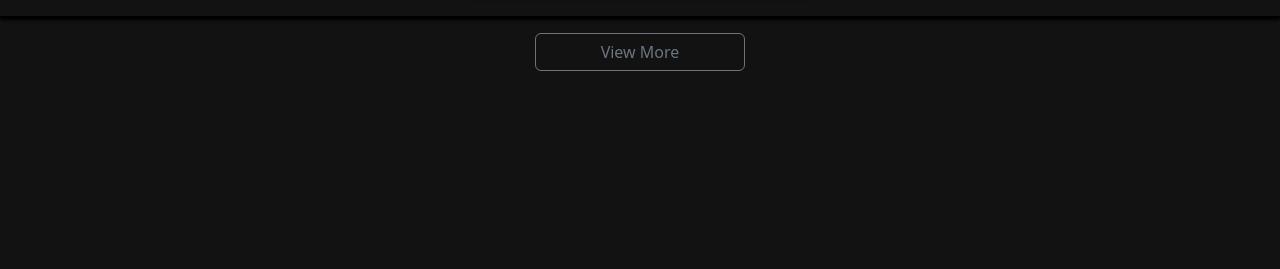
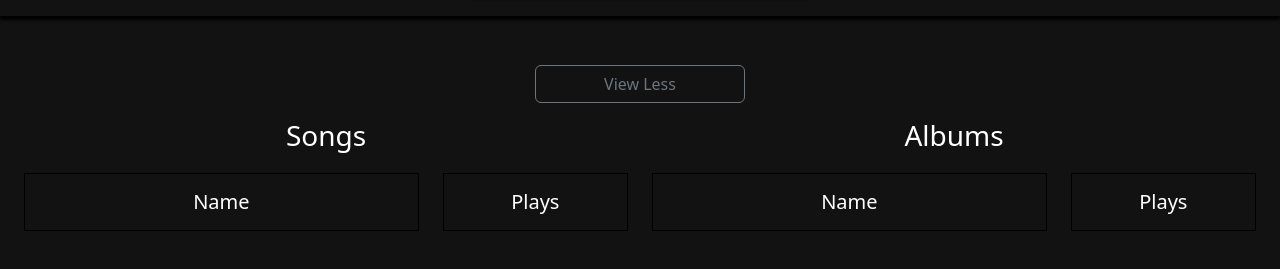
Before and after one commit to zachshouts/music-web-app, a plain HTML site: page index.html in a window 1280 px wide. Both pictures are taken after a click on the button "View More". Shown: the part 439-708 px from the top of the page. Drawn offline with nearby package versions, Linux system fonts and the light colour scheme.

Commit message:
Updating info box

```diff
--- a/assets/css/styles.css
+++ b/assets/css/styles.css
@@ -14,3 +14,29 @@ body {
   height: 64px;
   object-fit: cover;
 }
+
+#info-box {
+  visibility: hidden;
+}
+
+#top-tracks h3 {
+  text-align: center;
+  margin-bottom: 1.3rem;
+}
+
+#top-albums h3 {
+  text-align: center;
+  margin-bottom: 1.3rem;
+}
+
+#top-tracks h5 {
+  text-align: center;
+  border: 1px solid black;
+  padding: 1rem;
+}
+
+#top-albums h5 {
+  text-align: center;
+  border: 1px solid black;
+  padding: 1rem;
+}
--- a/assets/js/main.js
+++ b/assets/js/main.js
@@ -18,6 +18,10 @@ const glideConfig = {
 let glide = new Glide('.glide', glideConfig).mount()
 const glidesList = $('.glide__slides')
 const button = $("#submit-btn");
+const infoBtn = $('#info-btn');
+const infoBox = $('#info-box');
+const topTracks = $('#top-tracks');
+const searchBox = $(".form-control");
 
 let nameArr = JSON.parse(localStorage.getItem("artistHistory") || "[]");
 
@@ -50,7 +54,6 @@ button.on("click", function (event) {
 
 function searchArtist() {
 
-  const searchBox = $(".form-control");
   artist = searchBox.val();
   searchBox.val("");
   findArtist(artist);
@@ -93,3 +96,37 @@ function findArtist(artist) {
       }
     });
 }
+
+function setInfoBox () {
+  const endpoint = `http://ws.audioscrobbler.com/2.0/?method=artist.getTopTracks&artist=${artist}&api_key=${apikey}&format=json&limit=10`
+
+    fetch(endpoint)
+      .then(function(response) {
+        return response.json();
+      })
+
+      .then(function(data) {
+        for (let i = 0; i < 10; i++){
+          const newRow = $('<div>').addClass('row');
+          const bigCol = $('<div>').addClass('col-8');
+          const smallCol = $('<div>').addClass('col-4').attr('style', 'text-align: center;');
+
+          bigCol.append($('<p>').addClass('px-3').text(data.toptracks.track[i].name));
+          smallCol.append($('<p>').text(data.toptracks.track[i].playcount));
+          newRow.append(bigCol, smallCol);
+          topTracks.append(newRow);
+        }
+      })
+}
+
+infoBtn.on('click', function(e) {
+  if (e.target.textContent === 'View More') {
+    e.target.textContent = "View Less";
+    infoBox.attr('style', 'visibility: visible;');
+
+  } else {
+    e.target.textContent = "View More";
+    infoBox.attr('style', 'visibility: hidden;');
+  }
+
+})
--- a/index.html
+++ b/index.html
@@ -61,6 +61,10 @@
       </nav>
     </header>
 
+    <!-- <div class="container-fluid mt-3">
+
+    </div> -->
+
     <main class="container-fluid my-4">
       <div class="row" id="carousel">
         <div class="glide">
@@ -119,18 +123,46 @@
         </div>
       </div>
       <!--***CAROUSEL HERE***-->
-      <div class="row col-sm-3 col-xl-2 my-3 mx-auto" id="view-more">
-        <button type="button" class="btn btn-outline-secondary">View More</button>
-      </div>
-    </main>
-
-    <div class="container-fluid">
-      <div class="row" id="past-searches">
+      <div class="row my-4" id="past-searches">
         <ul
           class="list-group list-group-horizontal-sm d-flex justify-content-center"
         ></ul>
       </div>
-    </div>
+
+      <div class="row col-sm-3 col-xl-2 my-3 mx-auto" id="view-more">
+        <button type="button" class="btn btn-outline-secondary" id="info-btn">View More</button>
+      </div>
+
+
+      <div class="container-fluid" id="info-box">
+        <div class="row">
+          <div class="col-6" id="top-tracks">
+            <h3>Songs</h3>
+            <div class="row">
+              <div class="col-8">
+                <h5>Name</h5>
+              </div>
+              <div class="col-4">
+                <h5>Plays</h5>
+              </div>
+            </div>
+          </div>
+          <div class="col-6" id="top-albums">
+            <h3>Albums</h3>
+            <div class="row">
+              <div class="col-8">
+                <h5>Name</h5>
+              </div>
+              <div class="col-4">
+                <h5>Plays</h5>
+              </div>
+            </div>
+          </div>
+        </div>
+      </div>
+    </main>
+
+
 
     <script
       src="https://code.jquery.com/jquery-3.6.3.min.js"
```
